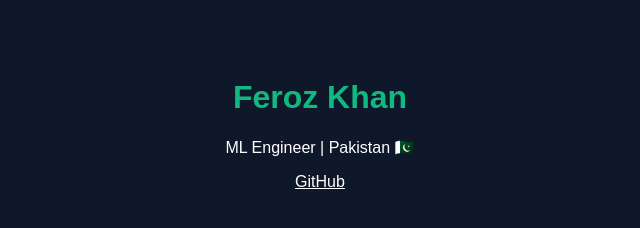
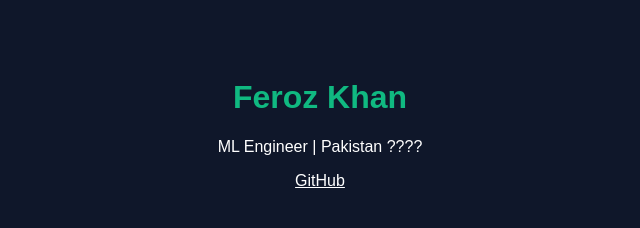
Before and after one commit to Khan-Feroz211/portfolio, a plain HTML site: page index.html in a window 1280 px wide. Shown: the full height of the page, 320-960 px from the left. Drawn offline with Linux system fonts and the light colour scheme.

Commit message:
Fix deployment - 20251231-233612

```diff
--- a/index.html
+++ b/index.html
@@ -1 +1 @@
-<!DOCTYPE html><html><head><title>Feroz Khan</title><style>body{background:#0f172a;color:white;text-align:center;padding:50px;font-family:Arial}h1{color:#10b981}</style></head><body><h1>Feroz Khan</h1><p>ML Engineer | Pakistan 🇵🇰</p><a href="https://github.com/Khan-Feroz211" style="color:white">GitHub</a></body></html>
+<!DOCTYPE html><html><head><title>Feroz Khan</title><style>body{background:#0f172a;color:white;text-align:center;padding:50px;font-family:Arial}h1{color:#10b981}</style></head><body><h1>Feroz Khan</h1><p>ML Engineer | Pakistan ????</p><a href="https://github.com/Khan-Feroz211" style="color:white">GitHub</a></body></html>
```
Also changed, not shown: vercel.json (added), 2 other files.
